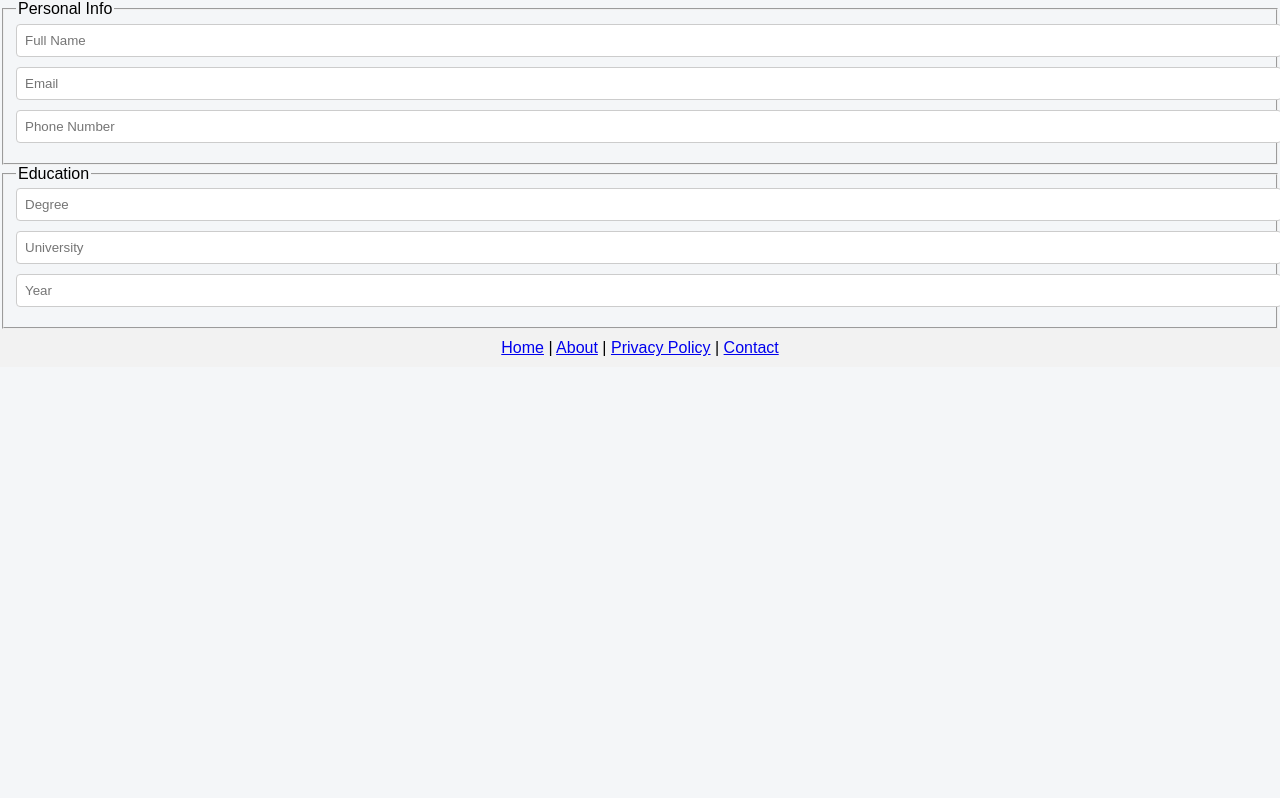
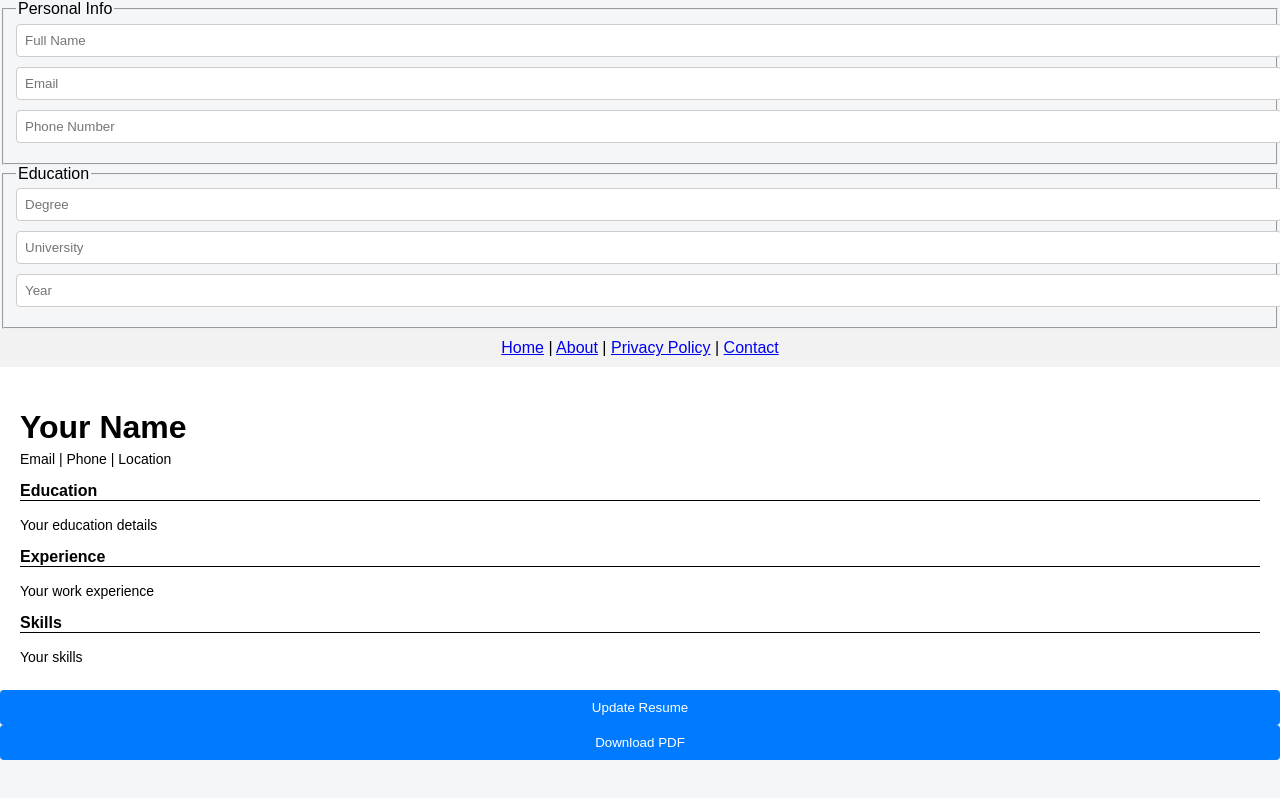
Before and after one commit to smuhammadsaim555-prog/resume-generator, a plain HTML site: page index.html in a window 1280 px wide. Drawn offline with Linux system fonts and the light colour scheme.

Commit message:
Add resume section with update and download buttons
Added resume section with personal details, education, experience, and skills. Included buttons for updating and downloading the resume.

```diff
--- a/index.html
+++ b/index.html
@@ -112,7 +112,22 @@ button:hover {
   <a href="privacy.html">Privacy Policy</a> |
   <a href="contact.html">Contact</a>
 </nav>
+<div class="resume">
+  <h1 id="name">Your Name</h1>
+  <p id="contact">Email | Phone | Location</p>
 
+  <h3>Education</h3>
+  <p id="education">Your education details</p>
+
+  <h3>Experience</h3>
+  <p id="experience">Your work experience</p>
+
+  <h3>Skills</h3>
+  <p id="skills">Your skills</p>
+</div>
+
+<button onclick="updateResume()">Update Resume</button>
+<button onclick="downloadPDF()">Download PDF</button>
 <script>
 function updateResume() {
   const inputs = document.querySelectorAll("input, textarea");
```
